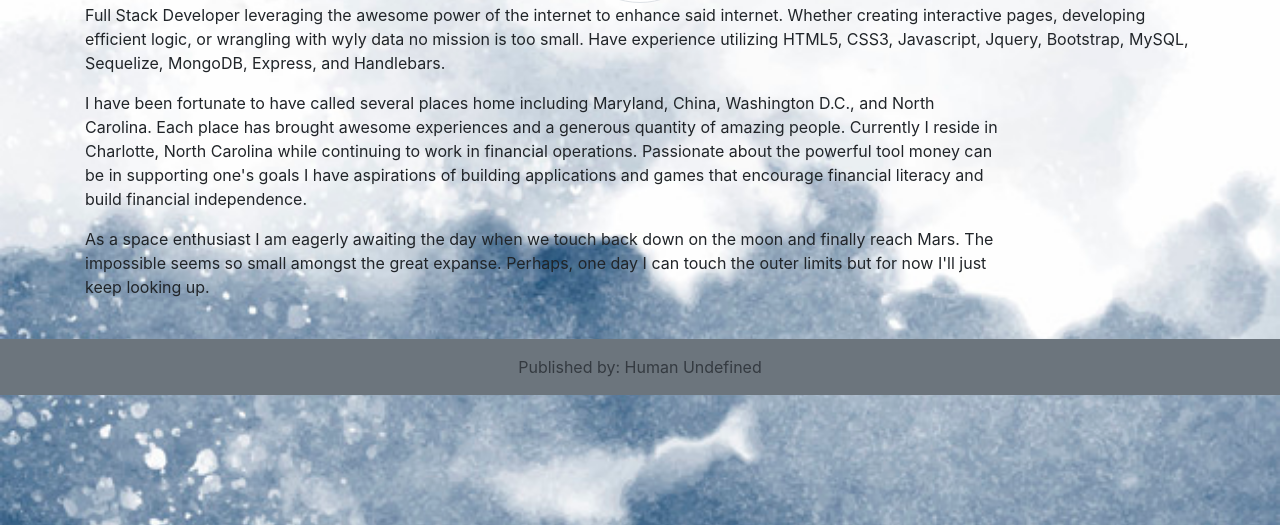
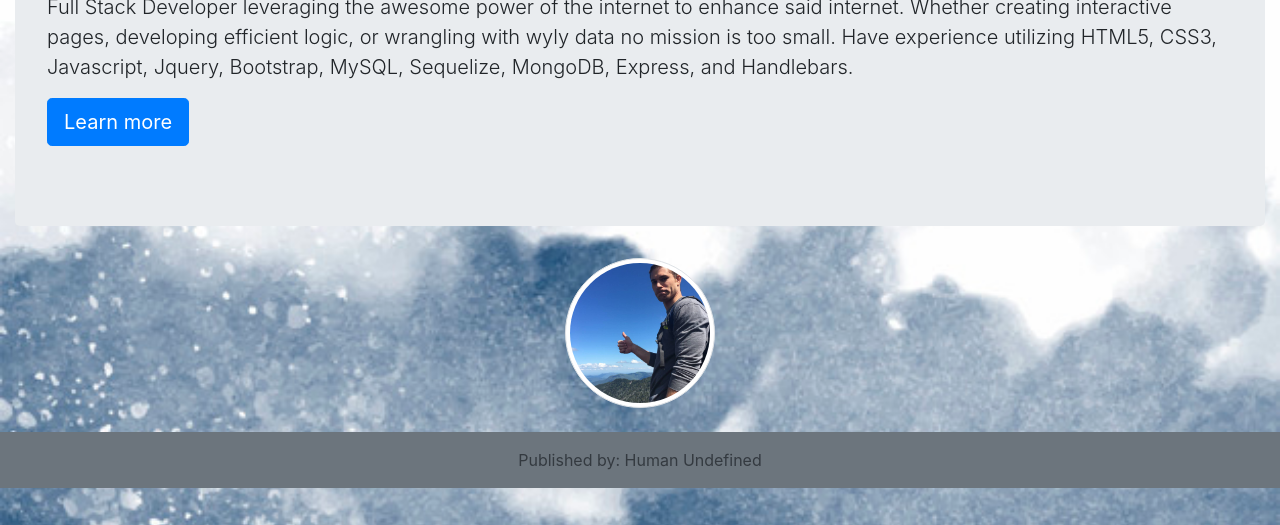
Before and after one commit to rgfathrg/Bootstrap-Portfolio, a plain HTML site: page index.html in a window 1280 px wide. Shown: the part 275-800 px from the top of the page. Drawn offline with nearby package versions, Linux system fonts and the light colour scheme.

Commit message:
progress

```diff
--- a/index.html
+++ b/index.html
@@ -40,37 +40,17 @@
   <br>
   <br>
 <!--Content-->
-<div class="container">
+<div class="container-fluid">
+    <div class="jumbotron">
+    <h1 class="display-4">Grant Fath</h1>
+    <p class="lead">Full Stack Developer leveraging the awesome power of the internet to enhance said internet. Whether creating interactive pages, developing efficient logic, or wrangling with wyly data no mission is too small. Have experience utilizing HTML5, CSS3, Javascript, Jquery, Bootstrap, MySQL, Sequelize, MongoDB, Express, and Handlebars.</p>
+    <p class="lead">
+      <a class="btn btn-primary btn-lg" href="#" role="button">Learn more</a>
+    </p>
+  </div>
     <div class="row">
       <div class="col text-center">
         <img src="images/Propic.jpg" class="img-thumbnail" id="propic" style="width: 150px; height: 150px;">
-      </div>
-    </div>
-    <div class="row">
-      <div class="col-sm-12 col-md-12">
-        <p>
-          Full Stack Developer leveraging the awesome power of the internet to enhance said internet. Whether creating interactive pages, developing efficient logic, or wrangling with wyly data no mission is too small. Have experience utilizing HTML5, CSS3, Javascript, Jquery, Bootstrap, MySQL, Sequelize, MongoDB, Express, and Handlebars.
-        </p>
-      </div>
-    </div>
-    <div class="row">
-      <div class="col-sm-10">
-        <p>
-          I have been fortunate to have called several places home including Maryland, China, Washington D.C.,
-          and North Carolina. Each place has brought awesome experiences and a generous quantity of amazing people. Currently
-          I reside in Charlotte, North Carolina while continuing to work in financial operations. Passionate about the powerful
-          tool money can be in supporting one's goals I have aspirations of building applications and games that encourage financial
-          literacy and build financial independence.
-        </p>
-      </div>
-    </div>
-    <div class="row">
-      <div class="col-sm-10">
-        <p>
-          As a space enthusiast I am eagerly awaiting the day when we touch back down on the moon and finally reach Mars.
-          The impossible seems so small amongst the great expanse. Perhaps, one day I can touch the outer limits but for now I'll just
-          keep looking up.
-        </p>
       </div>
     </div>
   </div>
```
Also changed, not shown: portfolio.html (+4 -2 lines), images/Vecto.JPG (added).
